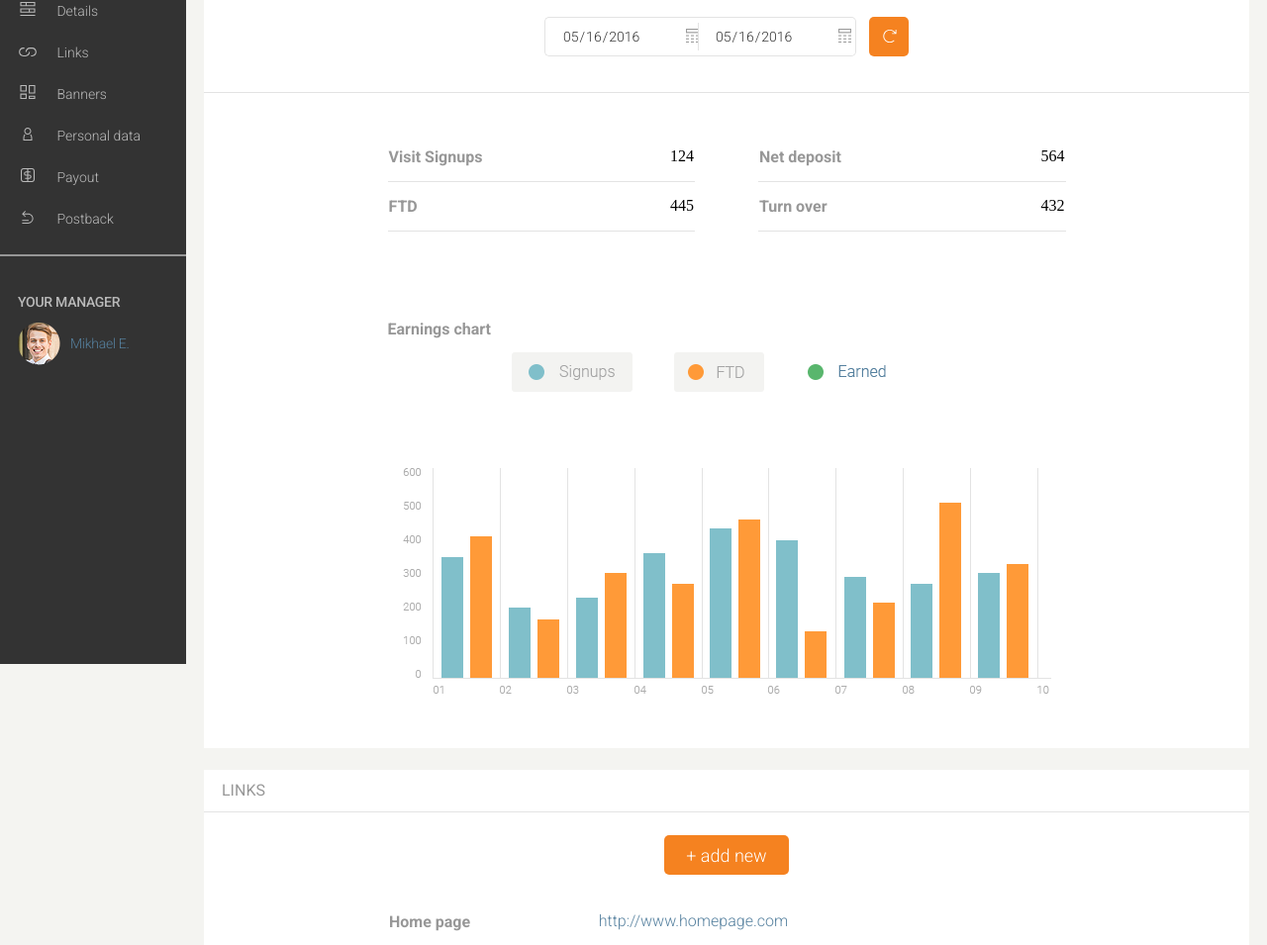
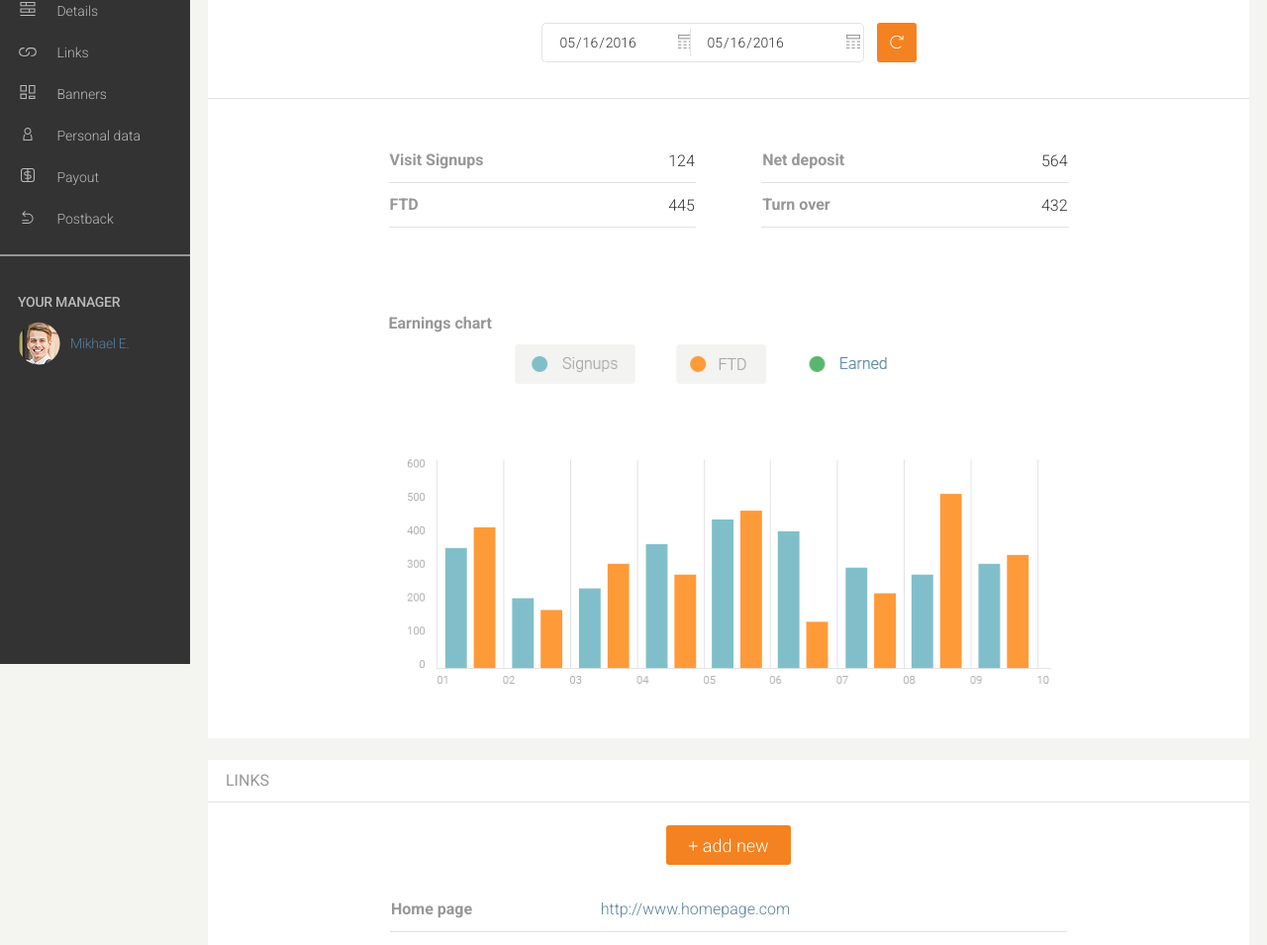
Before and after one commit to elminex/solo-project, a website: page index.html in a window 1280 px wide. Shown: the part 129-1084 px from the top of the page at 99% size. Drawn offline with Linux system fonts and the light colour scheme.

Commit message:
Add date-picker style,add overflow on table, change menu size

```diff
--- a/index.html
+++ b/index.html
@@ -160,18 +160,14 @@
                             <tr class="general__table-row">
                                 <td class="general__table-name">Visit Signups</td>
                                 <td class="general__table-value">124</td>
+                                <td class="general__table-empty"></td>
+                                <td class="general__table-name">Net deposit</td>
+                                <td class="general__table-value">564</td>
                             </tr>
                             <tr>
                                 <td class="general__table-name">FTD</td>
                                 <td class="general__table-value">445</td>
-                            </tr>
-                        </table>
-                        <table class="general__table">
-                            <tr class="general__table-row">
-                                <td class="general__table-name">Net deposit</td>
-                                <td class="general__table-value">564</td>
-                            </tr>
-                            <tr>
+                                <td class="general__table-empty"></td>
                                 <td class="general__table-name">Turn over</td>
                                 <td class="general__table-value">432</td>
                             </tr>
@@ -189,6 +185,7 @@
                 </div>
                 <div class="links__container">
                     <button class="links__button">+ add new</button>
+                    <div class="links__table-wrapper">
                         <table class="links__table">
                             <tr class="links__table-row">
                                 <td class="links__table-name">Home page</td>
@@ -411,6 +408,7 @@
                                 </td>
                             </tr>
                         </table>
+                    </div>
                     <button class="links__button">+ add new</button>
                 </div>
             </section>
@@ -420,6 +418,7 @@
                 </div>
                 <div class="banners__container">
                     <button class="banners__button">+ add new</button>
+                    <div class="banners__table-wrapper">
                         <table class="banners__table">
                             <tr class="banners__table-row">
                                 <td class="banners__table-name">Banner main</td>
@@ -554,6 +553,7 @@
                                 </td>
                             </tr>
                         </table>
+                    </div>
                     <button class="banners__button">+ add new</button>
                 </div>
             </section>
--- a/sass/_mixins.scss
+++ b/sass/_mixins.scss
@@ -10,7 +10,7 @@
     font-family: 'Roboto', sans-serif;
     font-weight: bold;
     font-size: 16px;
-    line-height: 47px;
+    line-height: 42px;
     color: $color-dark-grey;
 };
 @mixin text-other {
@@ -61,7 +61,7 @@
     line-height: 40px;
     font-family: 'Roboto', sans-serif;
     font-weight: lighter;
-    border-radius: 5px;
+    border-radius: 3px;
     @if($color == "orange") {
         background-color: $color-orange;
         &:hover {
@@ -86,3 +86,10 @@
         border-left: 1px solid $color-light-grey;
     }
 }
+@mixin clearfix {
+    &:after {
+      content: "";
+      display: table;
+      clear: both;
+    }
+  }
--- a/sass/_variables.scss
+++ b/sass/_variables.scss
@@ -15,5 +15,6 @@ $color-red: #FF0000;
 $color-background: #F5F5F2;
 $color-background-dark: #f4f4f1;
 
-$side-menu-width: 188px;
+$side-menu-expand-width: 15%;
+$side-menu-mobile-expand-width: 200px;
 $side-menu-mobile-width: 54px;
--- a/sass/components/_date_picker.scss
+++ b/sass/components/_date_picker.scss
@@ -1,11 +1,13 @@
 .date-picker {
     width: 100%;
-    padding: 33px 0 36px;
+    padding: 33px 0 26px;
     margin-bottom: 40px;
     text-align: center;
     @include border1pxgrey('top');
     @include border1pxgrey('bottom');
     display: flex;
+    flex-flow: column;
+    align-items: center;
     align-content: center;
     justify-content: center;
     &__icon {
@@ -14,31 +16,12 @@
         fill: $color-white;
     }
     &__input {
-        width: 160px;
         height: 40px;
         border: 1px solid $color-light-grey;
         position: relative;
+        margin-bottom: 10px;
         &::-webkit-datetime-edit {
             padding-left: 16px;
-        }
-        &:first-of-type {
-            border-right: none;
-            border-radius: 5px 0 0 5px;
-        }
-        &:last-of-type {
-            margin-left: -5px;
-            border-left: none;
-            border-radius: 0 5px 5px 0;
-            &:after {
-                content:"";
-                height: 28px;
-                width: 1px;
-                @include border1pxgrey("left");
-                position: absolute;
-                top: 5px;
-                left: 0px;
-                z-index: 99;
-            }
         }
         @include text (14px, 300, 40px, $color-black);
         &::-webkit-inner-spin-button {
@@ -56,6 +39,37 @@
     }
     &__button {
         @include button(40px, 'orange');
-        margin-left: 13px;
+        margin-bottom: 10px;
     }
 }
+@media (min-width: 768px) {
+    .date-picker {
+        flex-flow: row;
+        &__input {
+            &:first-of-type {
+                border-right: none;
+                border-radius: 5px 0 0 5px;
+                width: 155px;
+            }
+            &:last-of-type {
+                margin-left: -5px;
+                border-left: none;
+                border-radius: 0 5px 5px 0;
+                width: 176px;
+                &:after {
+                    content:"";
+                    height: 28px;
+                    width: 1px;
+                    @include border1pxgrey("left");
+                    position: absolute;
+                    top: 5px;
+                    left: 0px;
+                    z-index: 3;
+                }
+            }
+        }
+        &__button {
+            margin-left: 13px;
+        }
+    }
+}
--- a/sass/pages/_banners.scss
+++ b/sass/pages/_banners.scss
@@ -13,6 +13,7 @@
         text-align: left;
         width: 100%;
         border-collapse: collapse;
+        min-width: 500px;
         &-name {
             @include text-section-header;
         }
@@ -30,6 +31,11 @@
         &-row td {
             @include border1pxgrey('bottom');
         }
+        &-wrapper {
+            display: block;
+            width: 100%;
+            overflow-x: auto;
+        }
     }
     &__icon {
         display: block;
--- a/sass/pages/_general.scss
+++ b/sass/pages/_general.scss
@@ -3,25 +3,34 @@
     padding-bottom: 55px;
     margin-bottom: 22px;
     &__container {
+        display: block;
         margin: 0 auto;
-        max-width: 685px;
+        max-width: 687px;
+
     };
     &__table {
         border-collapse: collapse;
-        &-row {
-            @include border1pxgrey('bottom');
-        }
+        width: 100%;
+        max-width: 100%;
+        min-width: 500px;
+        @include text(16px, lighter, 35px, $color-black);
         &-name {
             @include text-section-header;
-            width: 310px;
+            width: 284px;
+            margin-right: 30px;
         }
         &-name, &-value {
             @include border1pxgrey('bottom');
-       }
+        }
+        &-empty {
+            width:67px;
+        }
         &-wrapper {
-            display: flex;
-            justify-content: center;
-            margin-bottom: 75px;
+            display: block;
+            width: 100%;
+            padding: 0 18px;
+            margin-bottom: 76px;
+            overflow-x: auto;
         }
     };
     &__table:nth-of-type(1) {
@@ -36,5 +45,11 @@
         object-fit: cover;
         display: block;
         margin: 0 auto;
+        padding: 0 18px;
     };
 };
+@media (min-width: 768px) {
+    .general__table-wrapper {
+    padding: 0;
+    }
+}
--- a/sass/pages/_links.scss
+++ b/sass/pages/_links.scss
@@ -8,11 +8,14 @@
         margin: 0 auto;
         max-width: 684px;
         text-align: center;
+        width: 100%;
+        overflow-x: auto;
     }
     &__table {
         text-align: left;
         width: 100%;
         border-collapse: collapse;
+        min-width: 500px;
         &-name {
             @include text-section-header;
         }
@@ -30,6 +33,11 @@
         &-row td {
             @include border1pxgrey('bottom');
         }
+        &-wrapper {
+            display: block;
+            width: 100%;
+            overflow-x: auto;
+        }
     }
     &__icon {
         display: block;
--- a/sass/section/_side-menu.scss
+++ b/sass/section/_side-menu.scss
@@ -7,6 +7,7 @@
     width: $side-menu-mobile-width;
     overflow: hidden;
     white-space: nowrap;
+    z-index: 30;
     &__list {
         list-style: none;
         margin-bottom: 15px;
@@ -42,7 +43,8 @@
         background-color: transparent;
         border: none;
         outline: none;
-        padding: 0 3px;
+        padding: 0;
+        cursor: pointer;
         &:hover {
             background-color: $color-background;
         }
@@ -78,7 +80,7 @@
         };
     };
     &--expand {
-        width: $side-menu-width;
+        width: $side-menu-mobile-expand-width;
         & .side-menu__logo {
             display: block;
         };
@@ -97,7 +99,11 @@
 
 };
 @media (min-width: 992px) {
-
+    .side-menu {
+        &--expand {
+            width: $side-menu-expand-width;
+        }
+    }
 };
 @media (min-width: 1200px) {
 
--- a/sass/section/_top-menu.scss
+++ b/sass/section/_top-menu.scss
@@ -1,9 +1,8 @@
 .top-menu {
     position: static;
     height: 100%;
-    width: $side-menu-mobile-width;
     margin-left: 0;
-    background-color: $color-white;
+    background-color: $color-black;
     &__list {
         margin: 0;
         padding: 0;
@@ -54,9 +53,11 @@
     &__arrow-down {
         display: none;
     };
+    &__exit {
+        cursor: pointer;
+    }
 };
 .top-menu--expand {
-    width: $side-menu-width;
     &-notifications .top-menu__notifications-list {
         display: block;
     };
@@ -72,9 +73,10 @@
     .top-menu {
         position: fixed;
         top: 0;
-        margin-left: $side-menu-width;
+        margin-left: $side-menu-expand-width;
         height: 60px;
-        width: calc(100% - #{$side-menu-width});
+        background-color: $color-white;
+        width: calc(100% - #{$side-menu-expand-width});
         border-bottom: 1px solid $color-light-grey;
         border-right: 1px solid $color-light-grey;
         &__list {
--- a/sass/style.scss
+++ b/sass/style.scss
@@ -55,8 +55,13 @@ h2 {
 h3 {
     @include text-section-header;
     margin: 0;
-    padding: 0;
+    padding-left: 18px;
 };
+@media(min-width: 768px) {
+    h3 {
+        padding: 0;
+    }
+}
 p {
     @include text-other;
 };
@@ -71,8 +76,8 @@ body {
 };
 @media (min-width: 992px) {
     .content {
-        margin-left: $side-menu-width;
-        margin-top: 54px;
+        margin-left: $side-menu-expand-width;
+        margin-top: 60px;
         &--margin {
             margin-left: $side-menu-mobile-width;
         };
```
Also changed, not shown: css/style.css, 1 other file. Lines whose indentation alone changed are shown as unchanged.
